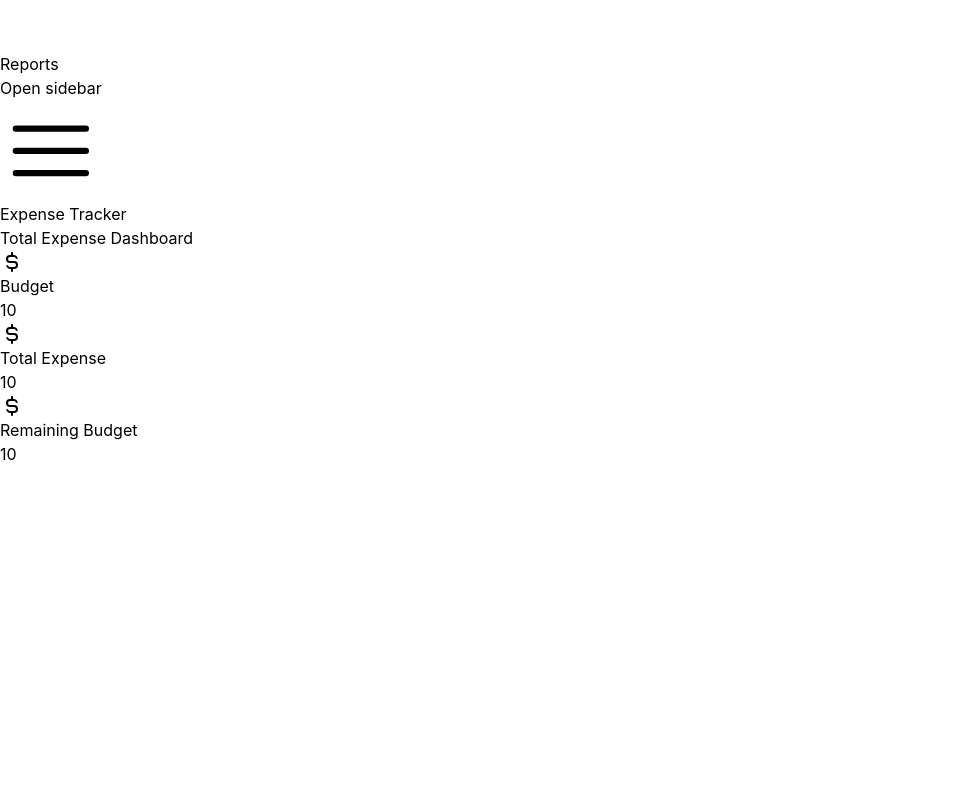
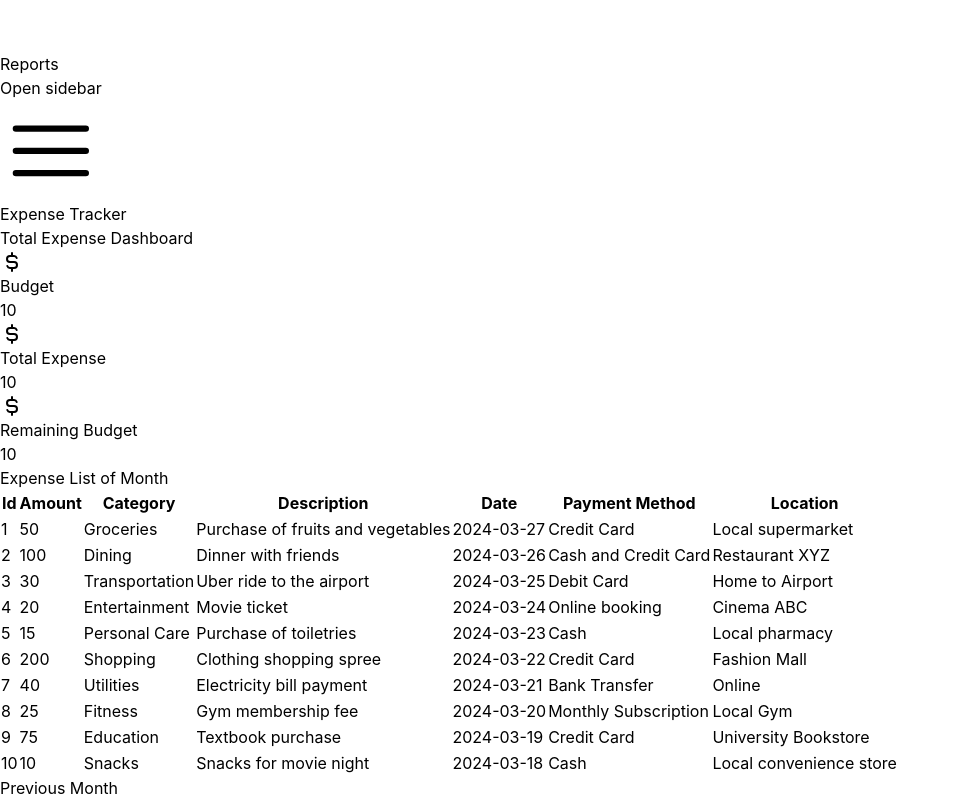
Before and after one commit to REFATBHUYAN/Expense-Tracker-Frontend, a React (Vite) app: page / in a window 1280 px wide. Shown: the part 4160-4960 px from the top of the page, without its empty margins (0-959 px from the left). Before the commit the page ends 4626 px from the top, so only its background shows below. Built offline with nearby package versions, Linux system fonts and the light colour scheme.

Commit message:
dashboard design complete with demo data

```diff
--- /dev/null
+++ b/src/Components/AllExpense.jsx
@@ -0,0 +1,209 @@
+import React, { useState } from "react";
+
+const data = [
+    {
+      id: "001",
+      amount: 50.00,
+      category: "Groceries",
+      description: "Purchase of fruits and vegetables",
+      date: "2024-03-27",
+      payment_method: "Credit Card",
+      location: "Local supermarket"
+    },
+    {
+      id: "002",
+      amount: 100.00,
+      category: "Dining",
+      description: "Dinner with friends",
+      date: "2024-03-26",
+      payment_method: "Cash and Credit Card",
+      location: "Restaurant XYZ"
+    },
+    {
+      id: "003",
+      amount: 30.00,
+      category: "Transportation",
+      description: "Uber ride to the airport",
+      date: "2024-03-25",
+      payment_method: "Debit Card",
+      location: "Home to Airport"
+    },
+    {
+      id: "004",
+      amount: 20.00,
+      category: "Entertainment",
+      description: "Movie ticket",
+      date: "2024-03-24",
+      payment_method: "Online booking",
+      location: "Cinema ABC"
+    },
+    {
+      id: "005",
+      amount: 15.00,
+      category: "Personal Care",
+      description: "Purchase of toiletries",
+      date: "2024-03-23",
+      payment_method: "Cash",
+      location: "Local pharmacy"
+    },
+    {
+      id: "006",
+      amount: 200.00,
+      category: "Shopping",
+      description: "Clothing shopping spree",
+      date: "2024-03-22",
+      payment_method: "Credit Card",
+      location: "Fashion Mall"
+    },
+    {
+      id: "007",
+      amount: 40.00,
+      category: "Utilities",
+      description: "Electricity bill payment",
+      date: "2024-03-21",
+      payment_method: "Bank Transfer",
+      location: "Online"
+    },
+    {
+      id: "008",
+      amount: 25.00,
+      category: "Fitness",
+      description: "Gym membership fee",
+      date: "2024-03-20",
+      payment_method: "Monthly Subscription",
+      location: "Local Gym"
+    },
+    {
+      id: "009",
+      amount: 75.00,
+      category: "Education",
+      description: "Textbook purchase",
+      date: "2024-03-19",
+      payment_method: "Credit Card",
+      location: "University Bookstore"
+    },
+    {
+      id: "010",
+      amount: 10.00,
+      category: "Snacks",
+      description: "Snacks for movie night",
+      date: "2024-03-18",
+      payment_method: "Cash",
+      location: "Local convenience store"
+    }
+  ];
+
+//   console.log(data);
+
+
+const AllExpense = () => {
+    const [allExpense, setAllExpense] = useState(data)
+  return (
+    <div>
+      <div className="flow-root">
+        <div className="-mx-4 -my-2 overflow-x-auto sm:-mx-6 lg:-mx-8">
+          <div className="inline-block min-w-full align-middle sm:px-6 lg:px-8">
+            <table className="min-w-full divide-y divide-slate-200">
+              <thead>
+                <tr>
+                  <th
+                    scope="col"
+                    className="py-3 pl-4 pr-3 text-left text-xs font-medium uppercase tracking-wide text-slate-600 sm:pl-3"
+                  >
+                    Id
+                  </th>
+                  <th
+                    scope="col"
+                    className="px-3 py-3 text-left text-xs font-medium uppercase tracking-wide text-slate-600"
+                  >
+                    Amount
+                  </th>
+                  <th
+                    scope="col"
+                    className="px-3 py-3 text-left text-xs font-medium uppercase tracking-wide text-slate-600"
+                  >
+                    Category
+                  </th>
+                  <th
+                    scope="col"
+                    className="px-3 py-3 text-left text-xs font-medium uppercase tracking-wide text-slate-600"
+                  >
+                    Description
+                  </th>
+                  <th
+                    scope="col"
+                    className="px-3 py-3 text-left text-xs font-medium uppercase tracking-wide text-slate-600"
+                  >
+                    Date
+                  </th>
+                  {/* <th
+                      scope="col"
+                      className="px-3 py-3 text-left text-xs font-medium uppercase tracking-wide text-slate-600"
+                    >
+                      Amount
+                    </th> */}
+                  <th
+                    scope="col"
+                    className="px-3 py-3 text-left text-xs font-medium uppercase tracking-wide text-slate-600"
+                  >
+                    Payment Method
+                  </th>
+                  <th
+                    scope="col"
+                    className="px-3 py-3 text-left text-xs font-medium uppercase tracking-wide text-slate-600"
+                  >
+                    Location
+                  </th>
+                </tr>
+              </thead>
+              <tbody className="bg-white">
+                {allExpense.map((item, index) => (
+                  <tr
+                    key={item.id}
+                    className={index % 2 === 0 ? undefined : "bg-slate-50"}
+                  >
+                    <td className="whitespace-nowrap py-2 pl-4 pr-3 text-sm text-slate-400 sm:pl-3">
+                      {index + 1}
+                    </td>
+                    <td className="whitespace-nowrap px-3 py-2 text-sm font-medium text-slate-400">
+                      {item.amount}
+                    </td>
+                    <td className="whitespace-nowrap px-3 py-2 text-sm text-slate-500">
+                      {item.category}
+                    </td>
+                    <td className="whitespace-nowrap px-3 py-2 text-sm text-slate-400">
+                      {item.description}
+                    </td>
+                    <td className="whitespace-nowrap px-3 py-2 text-sm text-slate-400">
+                      {item.date}
+                    </td>
+
+                    <td className="whitespace-nowrap px-3 py-2 text-sm text-slate-400">
+                      {item.payment_method}
+
+                    </td>
+                    <td className="whitespace-nowrap px-3 py-2 text-sm text-slate-400">
+                      <div className="flex gap-2">
+                        {item.location}
+                      </div>
+                    </td>
+                  </tr>
+                ))}
+              </tbody>
+            </table>
+
+            {allExpense.length === 0 && (
+              <div className="font-light text-slate-400 text-sm italic text-center w-full mx-auto">
+                <div className="px-3 py-4 border-t border-slate-200">
+                  No orders found for this date!
+                </div>
+              </div>
+            )}
+          </div>
+        </div>
+      </div>
+    </div>
+  );
+};
+
+export default AllExpense;
--- a/src/Pages/Dashboard.jsx
+++ b/src/Pages/Dashboard.jsx
@@ -1,4 +1,5 @@
 import React from "react";
+import AllExpense from "../Components/AllExpense";
 
 const Dashboard = () => {
   return (
@@ -7,10 +8,10 @@ const Dashboard = () => {
         <h3 className="text-xl font-bold text-slate-600">
           Total Expense Dashboard
         </h3>
-        <dl className="mt-5 grid grid-cols-2 gap-5 sm:grid-cols-4">
+        <dl className="my-5 grid grid-cols-2 gap-5 sm:grid-cols-4">
           <div className="overflow-hidden p-3 rounded-lg ring-inset ring-green-200 ring-1 bg-green-50/50">
             <div className="absolute rounded-md bg-green-100 p-3">
-            <svg
+              <svg
                 xmlns="http://www.w3.org/2000/svg"
                 class="icon icon-tabler icon-tabler-currency-dollar stroke-green-500"
                 width="24"
@@ -94,6 +95,16 @@ const Dashboard = () => {
             </dd>
           </div>
         </dl>
+        <h3 className="text-xl font-bold text-slate-600 my-5">
+          Expense List of Month
+        </h3>
+
+        <AllExpense></AllExpense>
+        <button
+          className={`py-2 mt-10 px-3 rounded-lg bg-slate-500 hover:bg-slate-600 active:bg-slate-700 ease-in duration-75 text-sm font-semibold text-white hover:text-white flex items-center gap-2`}
+        >
+          Previous Month
+        </button>
       </div>
     </div>
   );
--- a/src/Pages/Home.jsx
+++ b/src/Pages/Home.jsx
@@ -13,8 +13,8 @@ import { Link, Outlet } from "react-router-dom";
 const navigation = [
   { name: "Dashboard", href: "/", icon: HomeIcon, current: true },
   //   { name: 'Calendar', href: '#', icon: CalendarIcon, current: false },
-  { name: "Expense", href: "#", icon: DocumentDuplicateIcon, current: false },
-  { name: "Reports", href: "#", icon: ChartPieIcon, current: false },
+  { name: "Expense", href: "/expense", icon: DocumentDuplicateIcon, current: false },
+  { name: "Reports", href: "/reports", icon: ChartPieIcon, current: false },
 ];
 
 function classNames(...classes) {
--- a/src/Router/Router.jsx
+++ b/src/Router/Router.jsx
@@ -15,6 +15,10 @@ const router = createBrowserRouter([
           path: "/expense",
           element: <div>expense page</div>
         },
+        {
+          path: "/reports",
+          element: <div>Reports page</div>
+        },
 
       ]
     },
```
